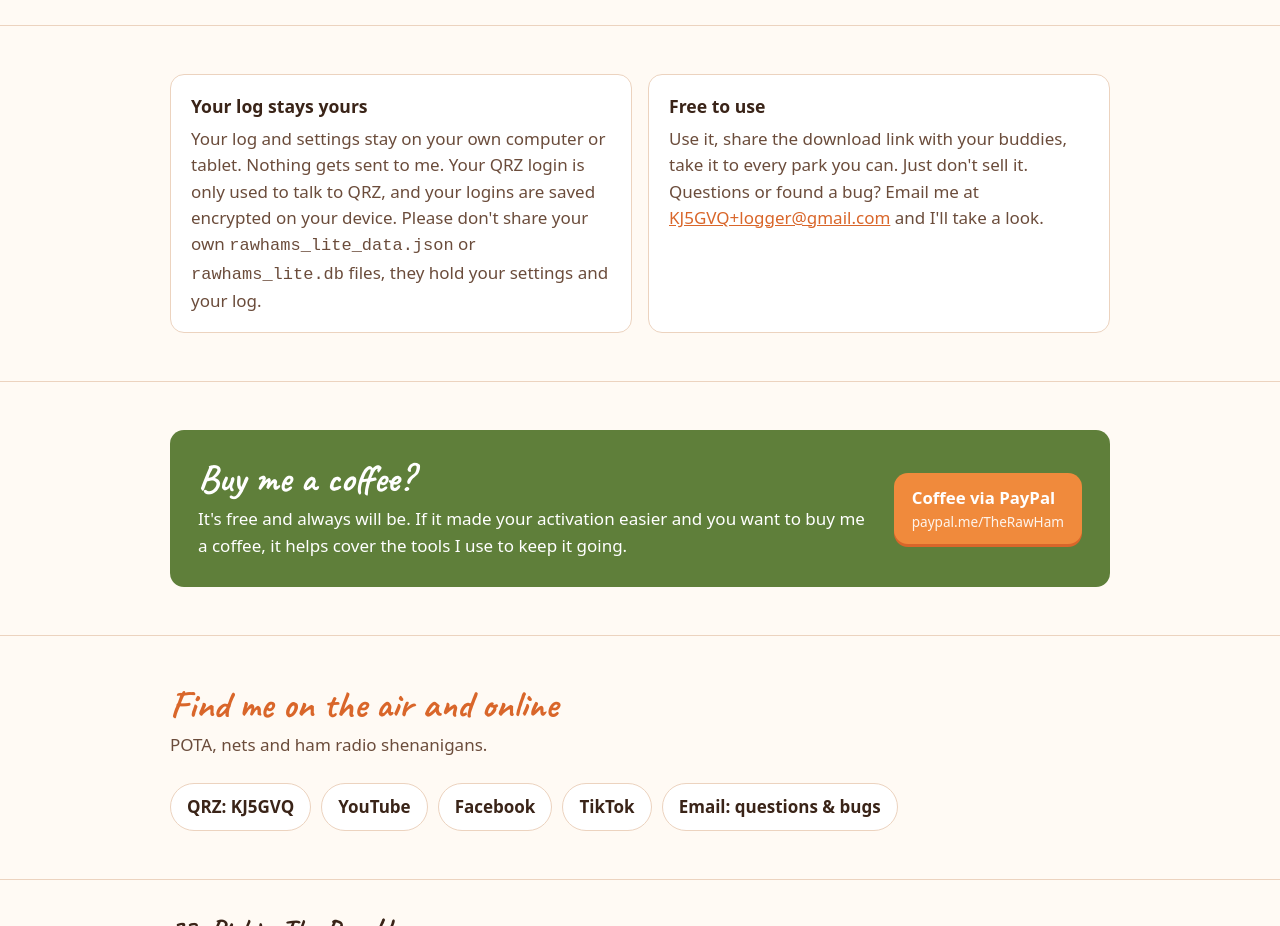
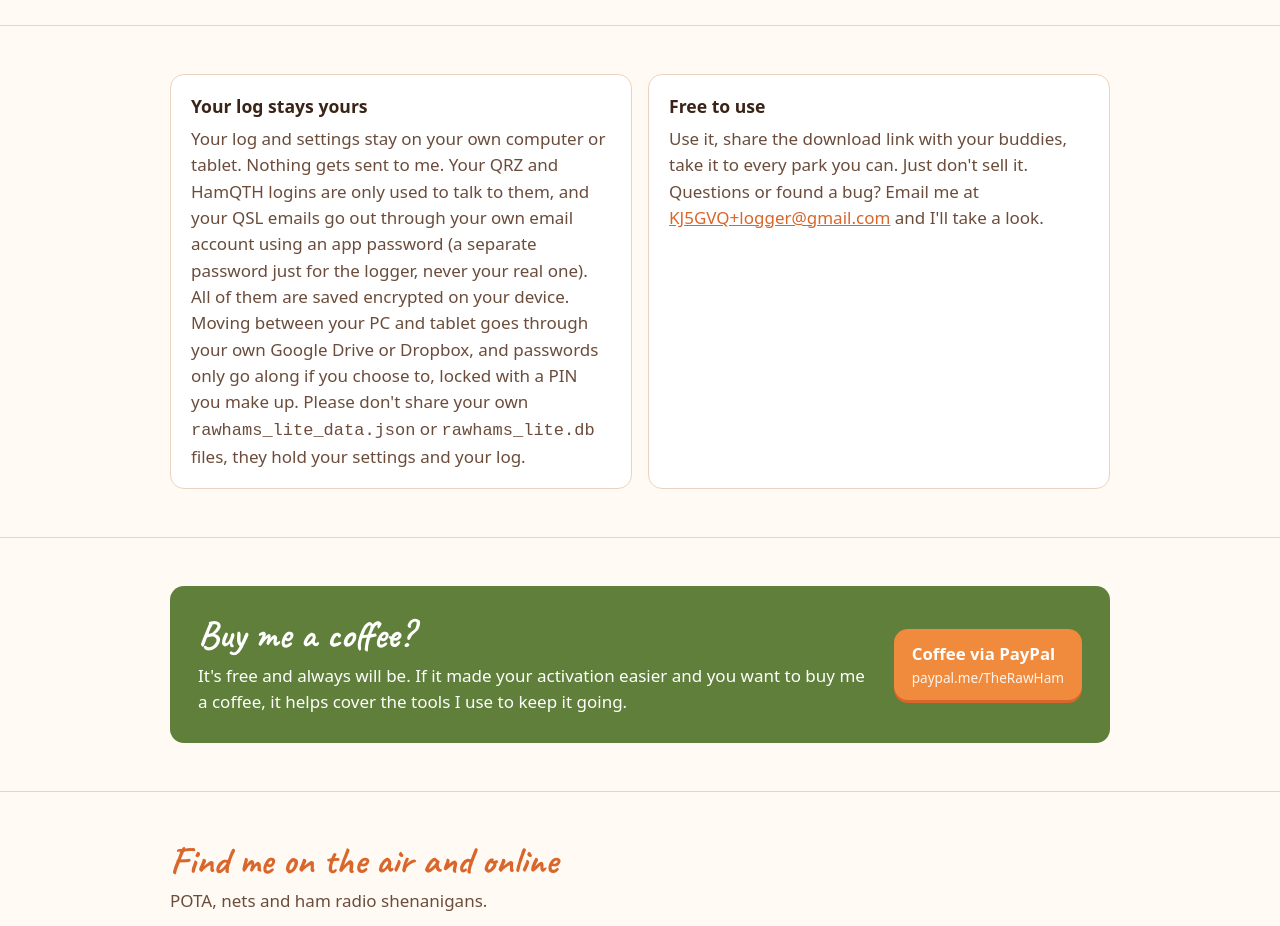
Before and after one commit to RawHamRadio/rawham-lite-logger, a plain HTML site: page index.html in a window 1280 px wide. Shown: the part 3740-4666 px from the top of the page. Drawn offline with Linux system fonts and the light colour scheme.

Commit message:
DRAFT: security wording for v2 (email app password, HamQTH, PIN)

```diff
--- a/index.html
+++ b/index.html
@@ -313,7 +313,7 @@
   <div class="wrap two">
     <div class="card">
       <h3>Your log stays yours</h3>
-      <p>Your log and settings stay on your own computer or tablet. Nothing gets sent to me. Your QRZ login is only used to talk to QRZ, and your logins are saved encrypted on your device. Please don't share your own <code>rawhams_lite_data.json</code> or <code>rawhams_lite.db</code> files, they hold your settings and your log.</p>
+      <p>Your log and settings stay on your own computer or tablet. Nothing gets sent to me. Your QRZ and HamQTH logins are only used to talk to them, and your QSL emails go out through your own email account using an app password (a separate password just for the logger, never your real one). All of them are saved encrypted on your device. Moving between your PC and tablet goes through your own Google Drive or Dropbox, and passwords only go along if you choose to, locked with a PIN you make up. Please don't share your own <code>rawhams_lite_data.json</code> or <code>rawhams_lite.db</code> files, they hold your settings and your log.</p>
     </div>
     <div class="card">
       <h3>Free to use</h3>
```
